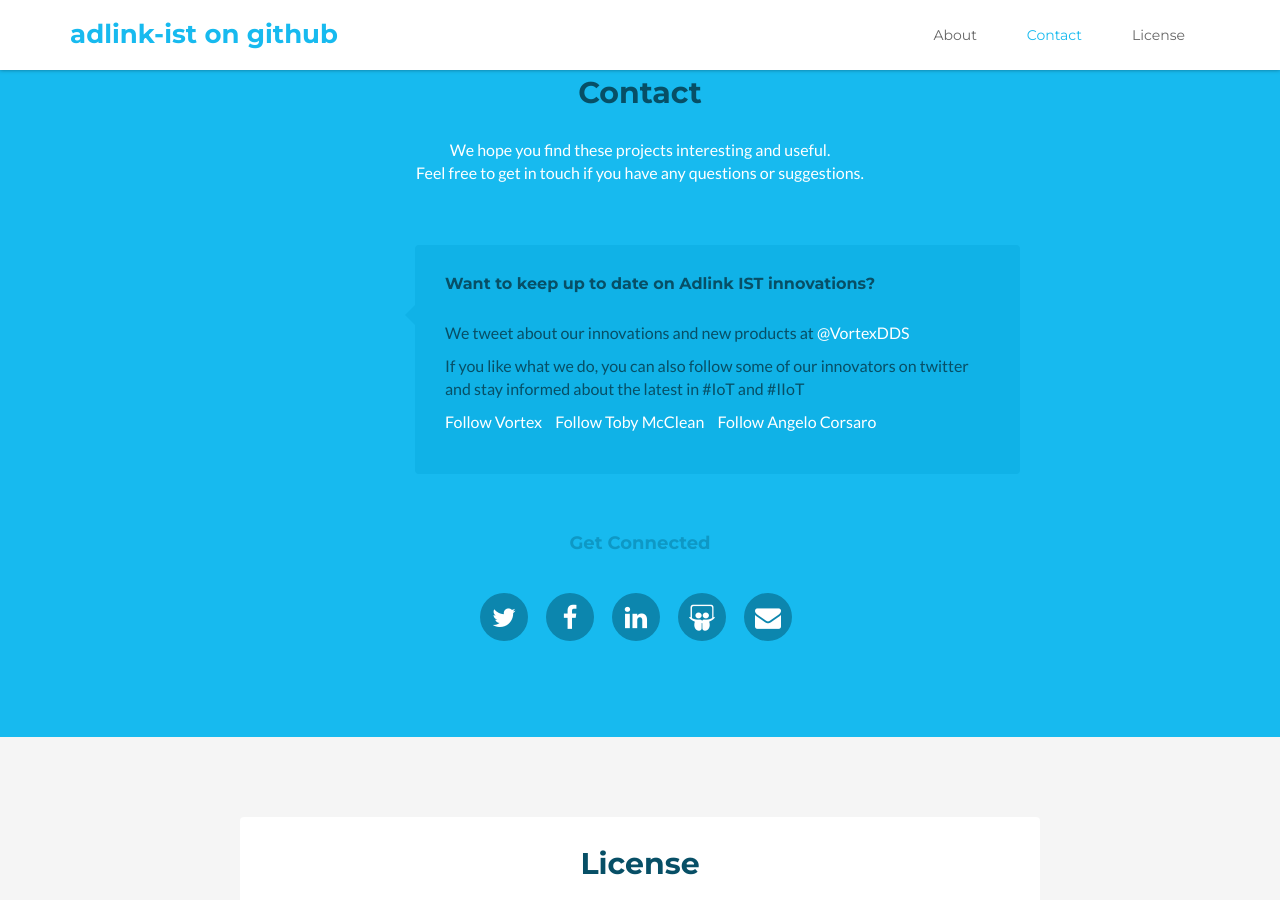
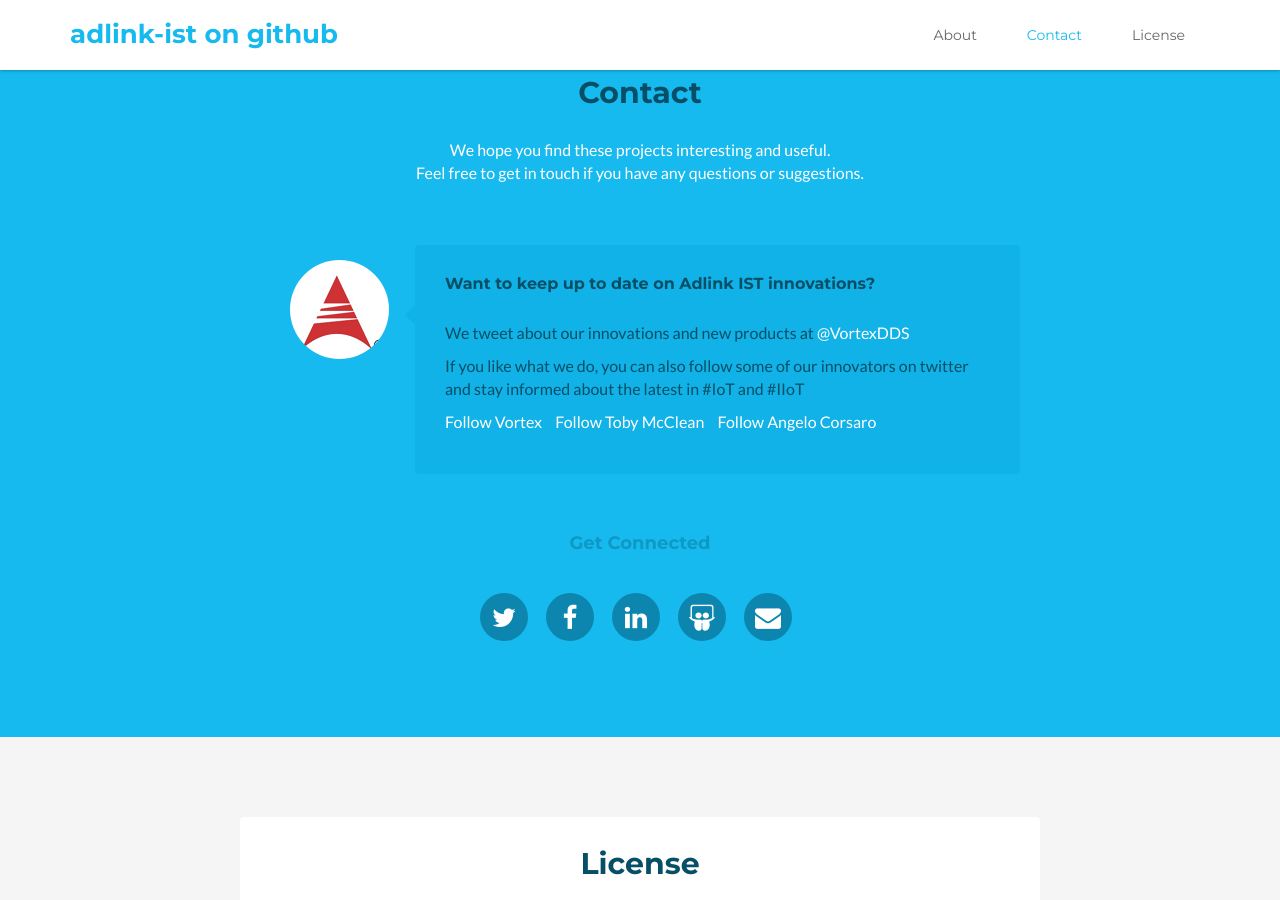
Before and after one commit to ADLINK-IST/adlink-ist.github.io, a Jekyll site: the page built from index.html, in a window 1280 px wide and 900 px high, scrolled down 899 px. Built offline with Jekyll 4.4.1, drawn with Linux system fonts in a browser that asks for light colours; comment, search, counter and statistics services are not loaded.

Commit message:
Update contact.html

```diff
--- a/_includes/contact.html
+++ b/_includes/contact.html
@@ -7,7 +7,7 @@
                 <div class="author-message">
                     <div class="profile">
                       <!--<img class="img-responsive" src="{{ site.baseurl }}public/images/profile.png" alt="" />-->
-                      <!--<img src="{{ site.baseurl }}public/images/profile.png" alt="" />-->
+                      <img src="{{ site.baseurl }}public/images/profile.png" alt="" />
                     </div><!--//profile-->
                     <div class="speech-bubble">
                         <h3 class="sub-title">Want to keep up to date on Adlink IST innovations?</h3>
```
